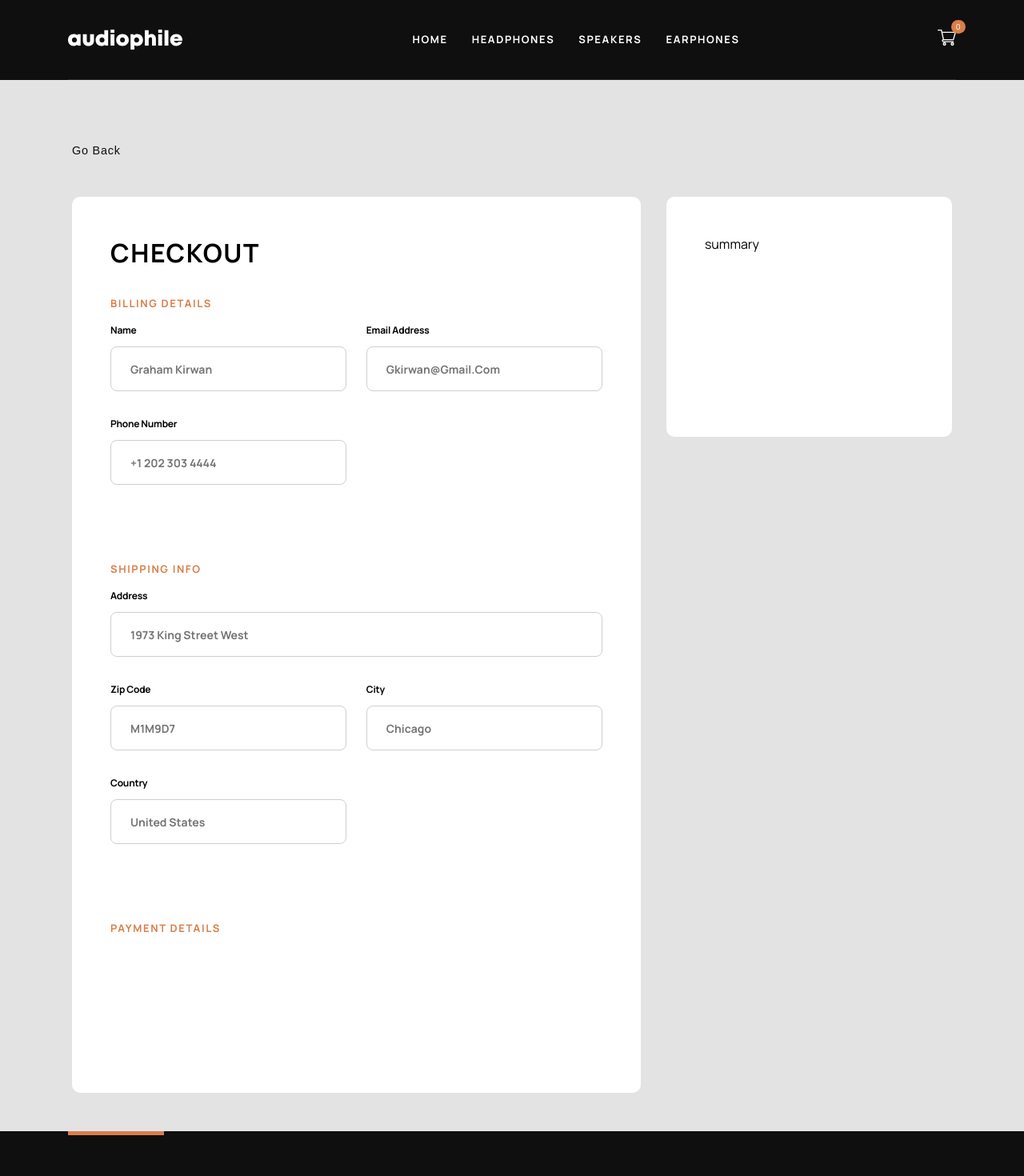
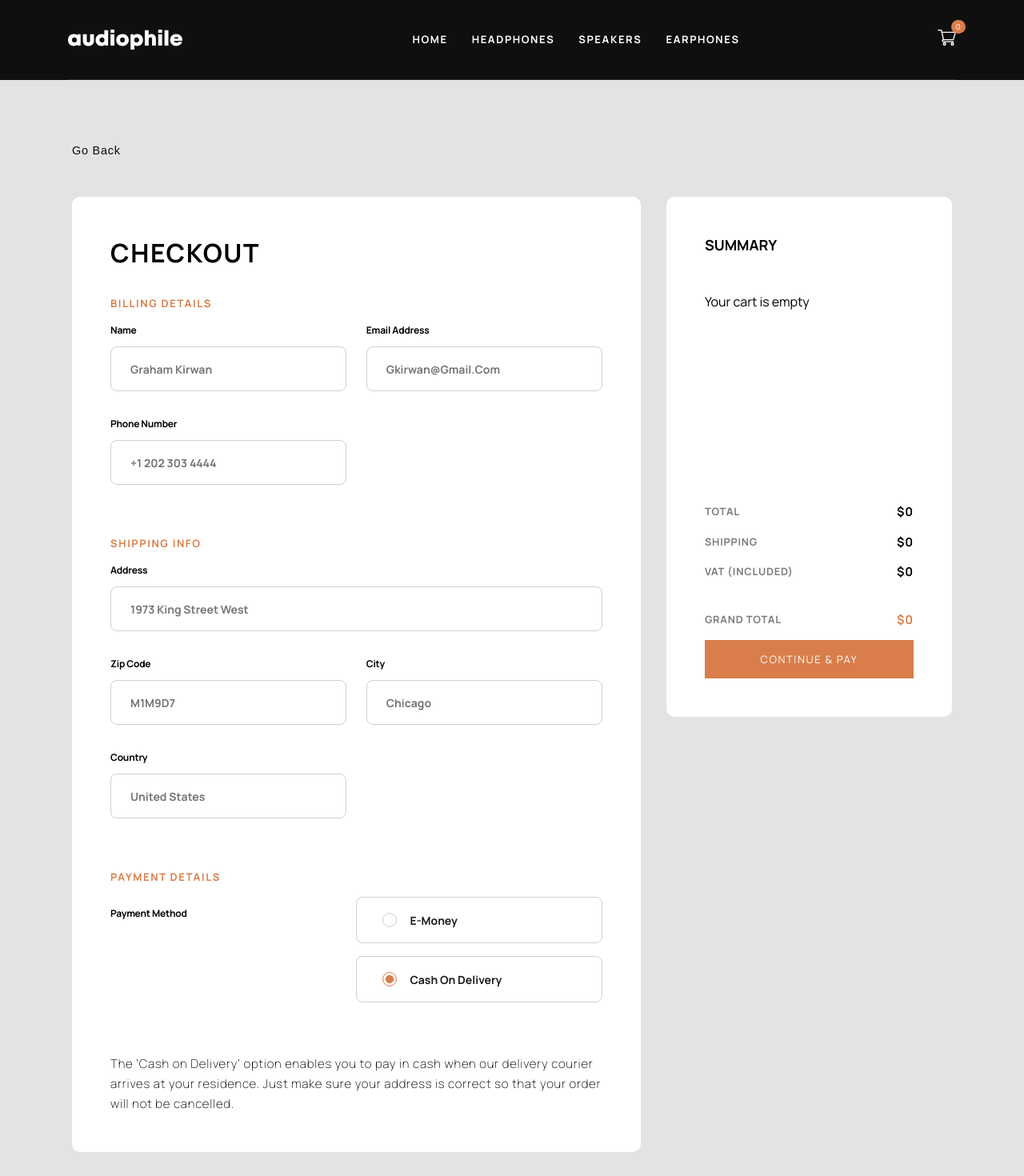
Before and after one commit to GrahamKirwan/audiophile, a Next.js app: page /checkout in a window 1280 px wide. Shown: the top 1470 px of the page at 80% size. Built offline with nearby package versions, Linux system fonts and the light colour scheme; some icons are missing.

Commit message:
finished checkout form styling and cart logic

```diff
--- a/pages/checkout/index.js
+++ b/pages/checkout/index.js
@@ -1,19 +1,42 @@
 import React from "react";
 
-import { useEffect } from "react";
-
+import { useState } from "react";
 import { useRouter } from "next/router";
 import Link from "next/link";
+
+import CartItem from "../../components/Reusable/CartItem";
+
 
 import { useContext } from "react";
 import { CartContext } from "../../components/store/cart-context";
 
 import styles from "../../styles/Checkout.module.scss";
+import btnStyles from "../../styles/UI/ButtonStyles.module.scss";
+
 
 export default function CheckoutPage() {
   const ctx = useContext(CartContext);
 
   const router = useRouter();
+
+  function cashPaymentListener() {
+      setRadio('Cash')
+  }
+
+  function emoneyPaymentListener() {
+    setRadio('emoney')
+
+  }
+
+  const [radio, setRadio] = useState('Cash');
+
+  function onChangeRadio(e) {
+    setRadio({value : e.target.value})
+  }
+
+  function payBtnHandler() {
+      console.log('pay')
+  }
 
   return (
     <section className={styles.background}>
@@ -42,7 +65,7 @@ export default function CheckoutPage() {
                       </div>
                       <div className={styles.inputGroup__item}>
                           <label>Phone Number</label>
-                          <input type="number" name="number" id="number" placeholder="+1 202 303 4444" />
+                          <input type="text" name="number" id="number" placeholder="+1 202 303 4444" />
                       </div>
                   </div>
 
@@ -69,10 +92,76 @@ export default function CheckoutPage() {
                   </div>
 
                   <h3>Payment details</h3>
+                  <div className={styles.paymentDetailsContainer}>
+                    <p>Payment Method</p>
+                    <div className={styles.paymentDetailsRadioContainer}>
+                        <div onClick={emoneyPaymentListener}>
+                            <input type="radio" name="paymentMethod" checked = {radio === 'emoney'} onChange = {onChangeRadio} value= "emoney"/>
+                            <label>E-Money</label>
+                        </div>
+                        <div onClick={cashPaymentListener}>
+                            <input type="radio" name="paymentMethod" checked = {radio === 'Cash'} onChange = {onChangeRadio} value= "Cash"/>
+                            <label>Cash On Delivery</label>
+                        </div>
+                    </div>
+                  </div>
+
+                  <p style={{display: `${radio == 'Cash' ? 'initial' : 'none'}`}} className={styles.cashOnDelivery}>The ‘Cash on Delivery’ option enables you to pay in cash when our delivery courier arrives at your residence. Just make sure your address is correct so that your order will not be cancelled.</p>
+
+                  <div style={{display: `${radio == 'emoney' ? 'flex' : 'none'}`}}className={styles.inputGroup}>
+                      <div style={{marginBottom: 0}} className={styles.inputGroup__item}>
+                          <label>E-Money Number</label>
+                          <input style={{marginBottom: 0}} type="text" name="eNumber" id="eNumber" placeholder="23749392" />
+                      </div>
+                      <div style={{marginBottom: 0}} className={styles.inputGroup__item}>
+                          <label>E-Money Pin</label>
+                          <input style={{marginBottom: 0}} type="text" name="ePin" id="ePin" placeholder="12345" />
+                      </div>
+
+                  </div>
+
 
               </form>
           </div>
-          <div className={styles.checkoutSummary}>summary</div>
+          <div className={styles.checkoutSummary}>
+              <div>
+          <h3>Summary</h3>
+              <div className={styles.checkoutSummary_middle}>
+
+                {ctx.cart.map((item, index) => {
+                    if(item.totalInCart > 0){
+                        return <CartItem item={item} key={index}/>
+                    }
+                })}
+                {ctx.cartTotal == 0 ? <p className={styles.cartContentContainer_middle_empty}>Your cart is empty</p> : <span></span>}
+            </div>
+            </div>
+
+            <div className={styles.totals}>
+                <div>
+                    <p className={styles.totals_heading}>Total</p>
+                    <p className={styles.totals_number}>${ctx.cartPrice}</p>
+                </div>
+                <div>
+                    <p className={styles.totals_heading}>Shipping</p>
+                    <p className={styles.totals_number}>${Math.floor(ctx.cartPrice / 100) }</p>
+                </div>
+                <div>
+                    <p className={styles.totals_heading}>VAT (included)</p>
+                    <p className={styles.totals_number}>${Math.floor(ctx.cartPrice / 1000) }</p>
+                </div>
+                <br>
+                </br>
+                <div>
+                    <p className={styles.totals_heading}>Grand total</p>
+                    <p style={{color: 'var(--color-pry-100)'}} className={styles.totals_number}>${Math.floor(ctx.cartPrice / 1000) + Math.floor(ctx.cartPrice / 100) + ctx.cartPrice}</p>
+                </div>
+            <a style={{width: '100%'}} onClick={payBtnHandler} className={btnStyles.btnPrimary}>Continue & pay</a>
+
+            </div>
+
+
+          </div>
         </div>
       </div>
     </section>
--- a/styles/Checkout.module.scss
+++ b/styles/Checkout.module.scss
@@ -22,7 +22,6 @@
 
 .checkoutForm {
   background-color: var(--color-sec-200);
-    height: 140vh;
   margin-right: 1rem;
   border-radius: 10px;
   width: 66.6%;
@@ -37,27 +36,23 @@
   }
 
   form {
-
     h3 {
       margin: 2rem 0rem 1rem;
       text-transform: uppercase;
       font-size: 0.8125rem;
       color: var(--color-pry-100);
       letter-spacing: 0.1rem;
-
     }
-
   }
 }
 
 .inputGroup {
-
   margin-bottom: 10px;
   display: flex;
   justify-content: space-between;
   flex-wrap: wrap;
   width: 100%;
-    margin-bottom: 4rem;
+  margin-bottom: 2rem;
 
   &__item {
     display: flex;
@@ -91,21 +86,162 @@
 
       &:focus {
         outline: 0.1rem solid var(--color-pry-100);
-
       }
-
     }
   }
 }
 
+
+.paymentDetailsContainer {
+  display: flex;
+  justify-content: space-between;
+
+  p {
+    text-transform: capitalize;
+    font-size: 0.75rem;
+    letter-spacing: -0.013125rem;
+    margin-bottom: 0.75rem;
+    font-weight: 700;
+  }
+}
+
+.paymentDetailsRadioContainer {
+  width: 50%;
+  margin-bottom: 3rem;
+
+  div {
+    min-height: 3.5rem;
+    border-radius: var(--border-radius);
+    border: 0.1rem solid var(--color-pry-600);
+    font-family: var(--font-pry-100);
+    padding-left: 1rem;
+    color: var(--color-sec-400);
+    font-weight: var(--font-weight-400);
+    font-size: 0.875rem;
+    text-transform: capitalize;
+    background-color: var(--color-sec-200);
+    display: flex;
+    -webkit-box-align: center;
+    align-items: center;
+    margin-bottom: 1rem;
+
+    &:hover {
+        outline: 0.1rem solid var(--color-pry-100);
+      }
+
+      &:focus {
+        outline: 0.1rem solid var(--color-pry-100);
+      }
+  }
+
+  input {
+    display: none;
+    transition: all 1s cubic-bezier(1, 0, 0, 1) 0s;
+
+
+    & + ::before {
+      content: "";
+      display: inline-block;
+      vertical-align: bottom;
+      width: 1rem;
+      height: 1rem;
+      border-radius: 50%;
+      border-style: solid;
+      border-width: 0.1rem;
+      border-color: var(--color-pry-600);
+      margin-right: 1rem;
+      transition: all 1s cubic-bezier(1, 0, 0, 1) 0s;
+    }
+
+    &:checked + ::before {
+      transition: all 1s cubic-bezier(1, 0, 0, 1) 0s;
+      background: radial-gradient(
+        var(--color-pry-100) 0%,
+        var(--color-pry-100) 40%,
+        transparent 50%,
+        transparent
+      );
+      border-color: var(--color-pry-100);
+    }
+
+
+  }
+
+  label {
+    margin-left: 1rem;
+    height: 3.5rem;
+    display: flex;
+    -webkit-box-align: center;
+    align-items: center;
+    width: 100%;
+  }
+}
+
+.cashOnDelivery {
+    flex: 4 1 0%;
+    font-size: 0.9375rem;
+    line-height: 1.5625rem;
+    font-weight: var(--font-weight-100);
+    letter-spacing: 0.05rem;
+}
+
+
 .checkoutSummary {
     background-color: var(--color-sec-200);
-    height: 300px;
+    max-height: 650px;
     margin-left: 1rem;
     border-radius: 10px;
     width: 33.3%;
     position: sticky;
     top: 7rem;
     padding: 3rem;
+    display: flex;
+    flex-direction: column;
+    justify-content: space-between;
+
+    h3 {
+        text-transform: uppercase;
+        font-size: 1.125rem;
+        margin: 0;
+        margin-bottom: 2rem;
+    }
+
+    &_middle {
+      height: 250px;
+      max-width: 100%;
+      display: flex;
+      flex-direction: column;
+      overflow-y: scroll;
+      padding-bottom: 3rem;
+    }
+
 
   }
+
+  .totals {
+
+    div {
+      display: flex;
+      justify-content: space-between;
+      padding-bottom: .8rem;
+
+    }
+
+    &_heading {
+      text-transform: uppercase;
+      font-size: 0.8rem;
+      line-height: 1.5625rem;
+      font-weight: var(--font-weight-400);
+      color: var(--color-sec-700);
+      letter-spacing: 0.05rem;
+      margin: 0;
+    }
+
+    &_number {
+      font-size: 0.9375rem;
+      line-height: 1.5625rem;
+      font-weight: var(--font-weight-400);
+      margin: 0;
+      letter-spacing: 0.05rem;
+    }
+  }
```
Lines whose indentation alone changed are shown as unchanged.
